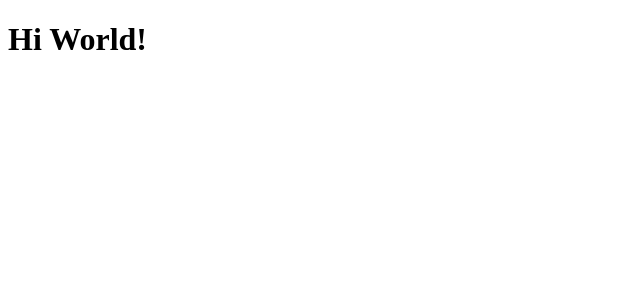
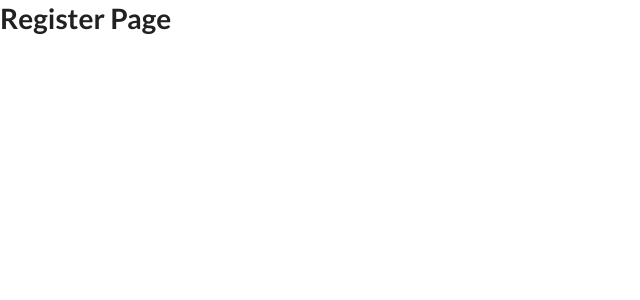
Before and after one commit to shivamklr/socialize-client, a React (Create React App) app: page /register in a window 1280 px wide. Shown: the top 300 px of the page, without its empty margins (0-640 px from the left). Built offline with nearby package versions, Linux system fonts and the light colour scheme.

Commit message:
react router setup

```diff
--- a/package.json
+++ b/package.json
@@ -10,7 +10,10 @@
     "graphql": "^15.5.0",
     "react": "^17.0.2",
     "react-dom": "^17.0.2",
-    "react-scripts": "4.0.3"
+    "react-router-dom": "^5.2.0",
+    "react-scripts": "4.0.3",
+    "semantic-ui-css": "^2.4.1",
+    "semantic-ui-react": "^2.0.3"
   },
   "scripts": {
     "start": "react-scripts start",
--- a/src/App.js
+++ b/src/App.js
@@ -1,9 +1,20 @@
-import './App.css';
+import { BrowserRouter as Router, Route } from "react-router-dom";
+
+import "semantic-ui-css/semantic.min.css";
+import "./App.css";
+
+import Home from './pages/Home';
+import Login from './pages/Login';
+import Register from './pages/Register';
 
 function App() {
-  return <div>
-    <h1>Hi World!</h1>
-  </div>;
+    return (
+        <Router>
+            <Route exact path="/" component={Home} />
+            <Route exact path="/login" component={Login} />
+            <Route exact path="/register" component={Register} />
+        </Router>
+    );
 }
 
 export default App;
--- /dev/null
+++ b/src/pages/Home.js
@@ -0,0 +1,11 @@
+import React from 'react'
+
+function Home() {
+    return (
+        <div>
+            <h1>Home Page</h1>
+        </div>
+    )
+}
+
+export default Home
--- /dev/null
+++ b/src/pages/Login.js
@@ -0,0 +1,11 @@
+import React from 'react'
+
+function Login() {
+    return (
+        <div>
+            <h1>Login Page</h1>
+        </div>
+    )
+}
+
+export default Login
--- /dev/null
+++ b/src/pages/Register.js
@@ -0,0 +1,11 @@
+import React from 'react'
+
+function Register() {
+    return (
+        <div>
+            <h1>Register Page</h1>
+        </div>
+    )
+}
+
+export default Register
```
Also changed, not shown: 1 other file (tests, documents, lock files or other folders).
